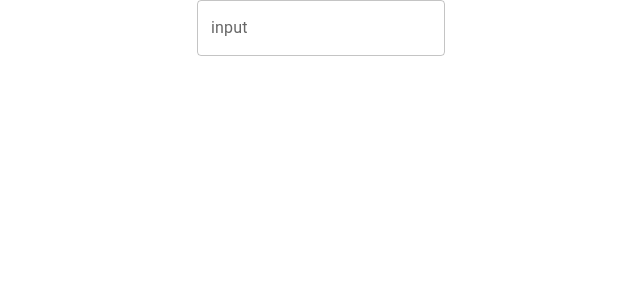
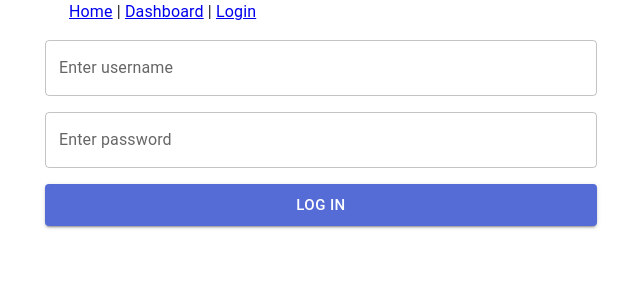
Before and after one commit to ciatph/firebase-users-admin, a React (Create React App) app in the folder client/: page /login in a window 1280 px wide. Shown: the top 300 px of the page, without its empty margins (319-959 px from the left). Built offline with nearby package versions, Linux system fonts and the light colour scheme.

Commit message:
Configure basic routing with React 18.

```diff
--- a/client/package.json
+++ b/client/package.json
@@ -9,8 +9,10 @@
     "@testing-library/jest-dom": "^5.16.4",
     "@testing-library/react": "^12.1.4",
     "@testing-library/user-event": "^13.5.0",
+    "firebase": "^9.6.10",
     "react": "^18.0.0",
     "react-dom": "^18.0.0",
+    "react-router-dom": "^6.3.0",
     "react-scripts": "5.0.0",
     "web-vitals": "^2.1.4"
   },
--- a/client/src/App.js
+++ b/client/src/App.js
@@ -1,12 +1,25 @@
-import logo from './logo.svg'
-import './App.css'
-import Form from './components/common/form'
+import { BrowserRouter as Router, Route, Routes } from 'react-router-dom'
+import Container from '@mui/material/Container'
+import routes from './routes'
+import Navigation from './components/common/navigation'
 
-function App () {
+function App (props) {
   return (
-    <div className="App">
-      <Form />
-    </div>
+    <Container maxWidth='sm'>
+      <Router>
+        <Navigation />
+        <Routes>
+          {routes.filter(route => route.component)
+            .map(({ path, component: Component }, idx) => (
+              <Route
+                key={idx}
+                path={path}
+                element={<Component />}
+              />
+            ))}
+        </Routes>
+      </Router>
+    </Container>
   )
 }
 
--- a/client/src/components/common/form.js
+++ b/client/src/components/common/form.js
@@ -1,5 +1,7 @@
+import Button from '@mui/material/Button'
 import Box from '@mui/material/Box'
 import TextField from '@mui/material/TextField'
+import styles from './styles'
 
 function Form () {
   return (
@@ -7,12 +9,25 @@ function Form () {
       component='form'
       noValidate
       autoComplete='off'
+      sx={styles.container}
     >
       <TextField
-        id='textfield'
-        label='input'
+        id='username'
+        label='Enter username'
         variant='outlined'
       />
+
+      <TextField
+        id='password'
+        label='Enter password'
+        variant='outlined'
+      />
+
+      <Button
+        variant='contained'
+        size='large'
+      > Log in
+      </Button>
     </Box>
   )
 }
--- /dev/null
+++ b/client/src/components/common/navigation/index.js
@@ -0,0 +1,12 @@
+import { Link } from 'react-router-dom'
+import Container from '@mui/material/Container'
+
+function Navigation () {
+  return (
+    <Container maxWidth='sm'>
+      <Link to='/'>Home</Link> | <Link to='/dashboard'>Dashboard</Link> | <Link to='/login'>Login</Link>
+    </Container>
+  )
+}
+
+export default Navigation
--- /dev/null
+++ b/client/src/components/common/styles.js
@@ -0,0 +1,11 @@
+const styles = {
+  container: {
+    display: 'flex',
+    flexDirection: 'column',
+    '& .MuiTextField-root, button': {
+      marginTop: (theme) => theme.spacing(2)
+    }
+  }
+}
+
+export default styles
--- /dev/null
+++ b/client/src/components/dashboard/index.js
@@ -0,0 +1,7 @@
+function Dashboard () {
+  return (
+    <h1>Dashboard</h1>
+  )
+}
+
+export default Dashboard
--- /dev/null
+++ b/client/src/components/home/index.js
@@ -0,0 +1,7 @@
+function Home () {
+  return (
+    <h1>Home</h1>
+  )
+}
+
+export default Home
--- /dev/null
+++ b/client/src/containers/dashboard/index.js
@@ -0,0 +1,9 @@
+import Dashboard from '../../components/dashboard'
+
+function DashboardContainer () {
+  return (
+    <Dashboard />
+  )
+}
+
+export default DashboardContainer
--- /dev/null
+++ b/client/src/containers/login/index.js
@@ -0,0 +1,9 @@
+import Login from '../../components/common/form'
+
+function LoginContainer () {
+  return (
+    <Login />
+  )
+}
+
+export default LoginContainer
--- a/client/src/index.js
+++ b/client/src/index.js
@@ -1,18 +1,21 @@
 import React from 'react'
-import ReactDOM from 'react-dom'
+import { createRoot } from 'react-dom/client'
 import CssBaseline from '@mui/material/CssBaseline'
 import { ThemeProvider } from '@mui/material/styles'
-// import './index.css';
 import App from './App'
 import theme from './theme'
 import reportWebVitals from './reportWebVitals'
 
-ReactDOM.render(
-  <ThemeProvider theme={theme}>
-    <CssBaseline />
-    <App />
-  </ThemeProvider>,
-  document.getElementById('root')
+const container = document.getElementById('root')
+const root = createRoot(container)
+
+root.render(
+  <React.StrictMode>
+    <ThemeProvider theme={theme}>
+      <CssBaseline />
+      <App />
+    </ThemeProvider>
+  </React.StrictMode>
 )
 
 // If you want to start measuring performance in your app, pass a function
--- /dev/null
+++ b/client/src/routes.js
@@ -0,0 +1,23 @@
+import DashboardContainer from './containers/dashboard'
+import LoginContainer from './containers/login'
+import Home from './components/home'
+
+const routes = [
+  {
+    path: '/login',
+    isProtected: false,
+    component: LoginContainer
+  },
+  {
+    path: '/dashboard',
+    isProtected: true,
+    component: DashboardContainer
+  },
+  {
+    path: '/',
+    isProtected: false,
+    component: Home
+  }
+]
+
+export default routes
```
Also changed, not shown: client/src/firebase.config.js (added, +21 -0 lines), 1 other file (tests, documents, lock files or other folders).
